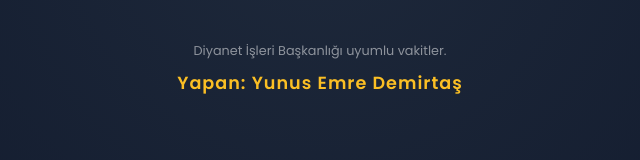
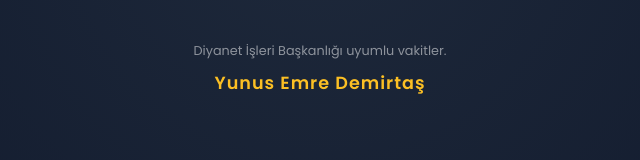
Before and after one commit to AlfaProgramer64/film, a Next.js app: page / in a window 1280 px wide. Shown: the part 498-658 px from the top of the page, without its empty margins (320-960 px from the left). Built offline with nearby package versions, Linux system fonts and the light colour scheme; no server answers.

Commit message:
Update page.js

```diff
--- a/app/page.js
+++ b/app/page.js
@@ -12,7 +12,7 @@
   const [trTarih, setTrTarih] = useState("");
 
   useEffect(() => {
-    // Tarihi Türkçeleştiren Fonksiyon
+
     const bugun = new Date();
     const formatliTarih = bugun.toLocaleDateString('tr-TR', {
       day: 'numeric',
@@ -72,7 +72,7 @@
       <footer style={{ marginTop: '60px', textAlign: 'center' }}>
         <p style={{ opacity: '0.5', fontSize: '0.8rem', color: '#fff' }}>Diyanet İşleri Başkanlığı uyumlu vakitler.</p>
         <p style={{ marginTop: '10px', fontSize: '1.1rem', fontWeight: '600', color: '#fbbf24', letterSpacing: '1px' }}>
-          Yapan: Yunus Emre Demirtaş
+          Yunus Emre Demirtaş
         </p>
       </footer>
     </div>
```
